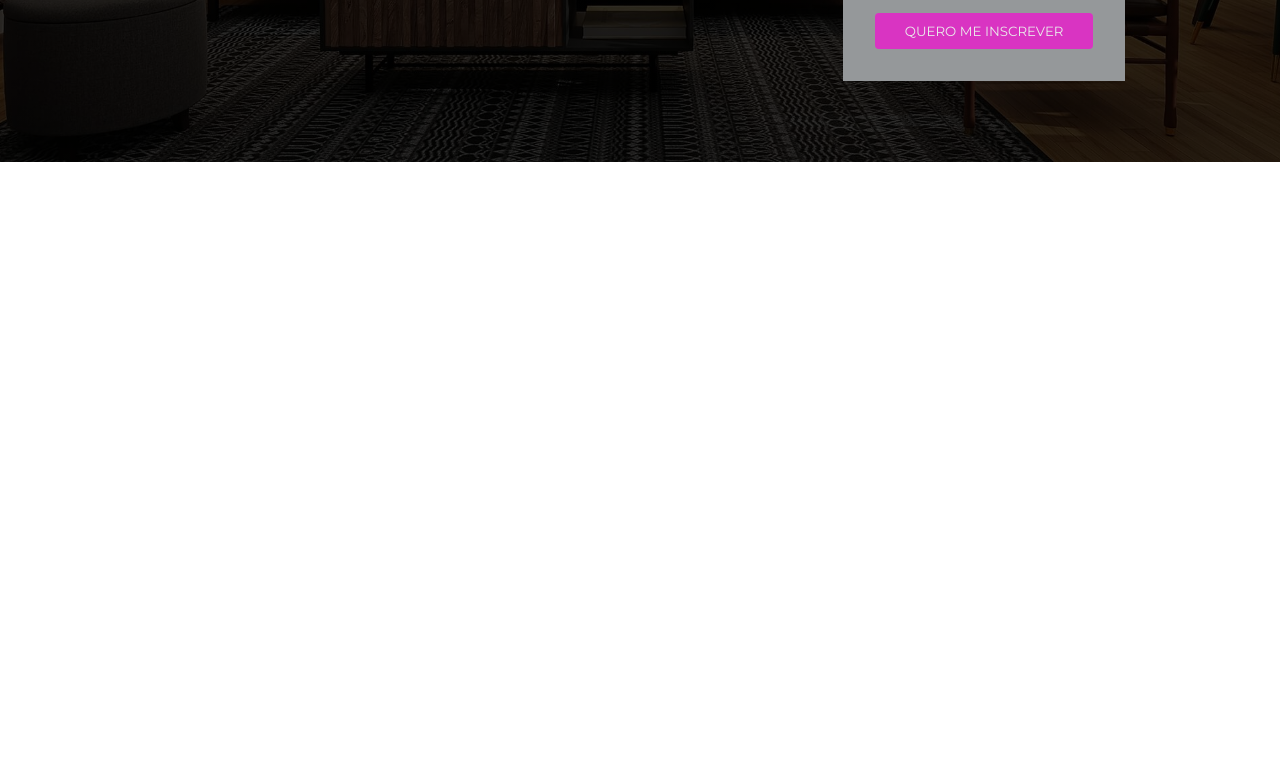
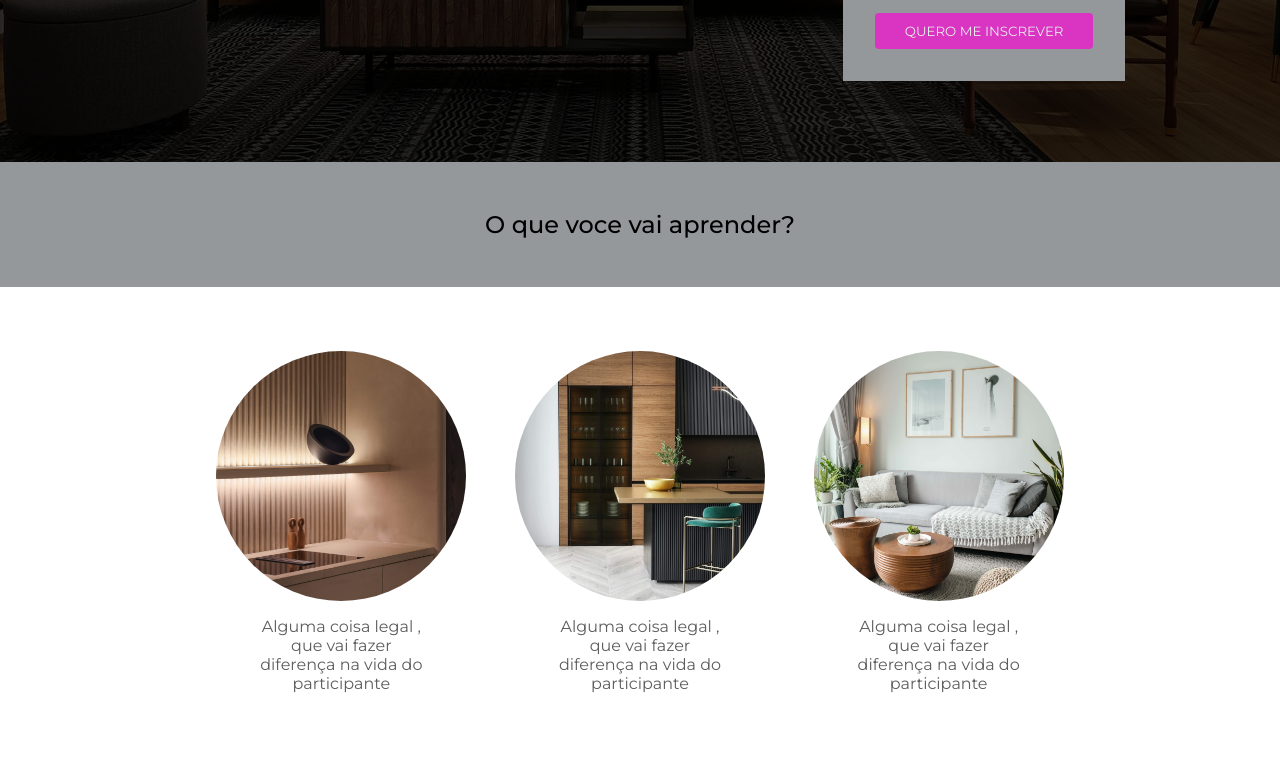
Before and after one commit to vitorquirino/Land-page-responsiva, a plain HTML site: page index.html in a window 1280 px wide. Shown: the part 518-1275 px from the top of the page. Before the commit the page ends 800 px from the top, so only its background shows below. Drawn offline with nearby package versions, Linux system fonts and the light colour scheme.

Commit message:
atualização!

```diff
--- a/css/style.css
+++ b/css/style.css
@@ -94,3 +94,46 @@
 .btn:hover{
     opacity:1 ;
 }
+
+/* benefits section*/
+#key-benefits h2{
+    background-color: var(--secondary);
+    text-align: center;
+    padding: 2em;
+    font-weight: 500;
+}
+
+.benefits{
+    display: flex;
+    justify-content: space-around;
+    padding: 4em;
+    width: 80%;
+    margin: 0 auto;
+
+}
+.benefit{
+    text-align: center;
+    display: flex;
+    flex-direction: column;
+    align-items: center;
+    max-width: 20%;
+    color: var(--text-tertiary);
+}
+.benefit .benefit-img{
+    width: 250px;
+    height: 250px;
+    border-radius: 50%;
+    background-size: cover;
+    background-position: center;
+    margin-bottom: 1em;
+}
+
+#benefit-1{
+    background-image: url(../img/sqr-1.jpg);
+}
+#benefit-2{
+    background-image: url(../img/sqr-2.jpg);
+}
+#benefit-3{
+    background-image: url(../img/sqr-3.jpg);
+}
--- a/index.html
+++ b/index.html
@@ -47,5 +47,28 @@
             </form>
         </div>
     </header>
+    <section id="key-benefits">
+        <h2>O que voce vai aprender?</h2>
+        <div class="benefits">
+            <div class="benefit">
+                <div id="benefit-1" class="benefit-img">
+
+                </div>
+                <p>Alguma coisa legal , que vai fazer diferença na vida do participante</p>
+            </div>
+            <div class="benefit">
+                <div id="benefit-2" class="benefit-img">
+
+                </div>
+                <p>Alguma coisa legal , que vai fazer diferença na vida do participante</p>
+            </div>
+            <div class="benefit">
+                <div id="benefit-3" class="benefit-img">
+
+                </div>
+                <p>Alguma coisa legal , que vai fazer diferença na vida do participante</p>
+            </div>
+        </div>
+    </section>
 </body>
 </html>
```
